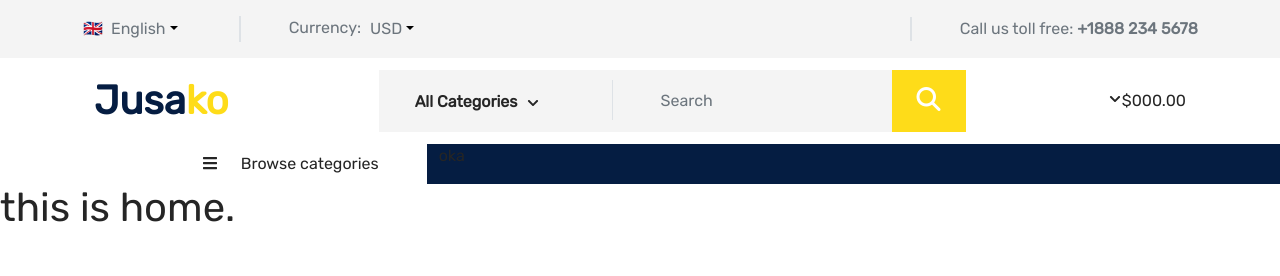
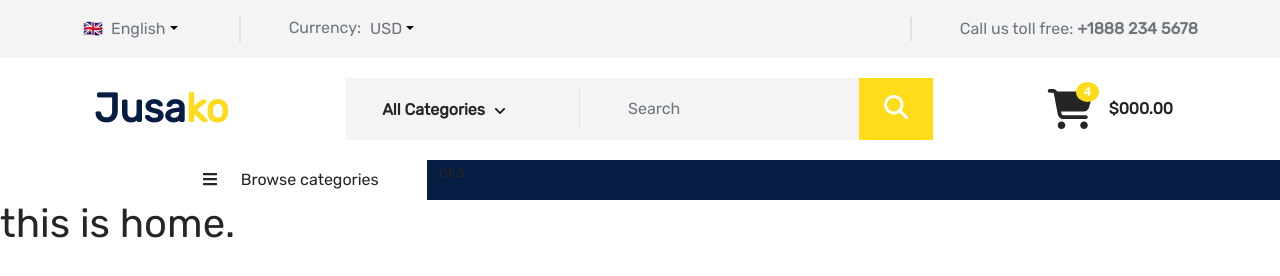
Before and after one commit to monzoor/walton, a React app: page / in a window 1280 px wide. Built offline with nearby package versions, Linux system fonts and the light colour scheme.

Commit message:
refactor header

```diff
--- a/src/Components/Icon/index.js
+++ b/src/Components/Icon/index.js
@@ -2,9 +2,11 @@ import { FontAwesomeIcon } from '@fortawesome/react-fontawesome';
 import { library } from '@fortawesome/fontawesome-svg-core';
 import { fab } from '@fortawesome/free-brands-svg-icons';
 import { fas } from '@fortawesome/free-solid-svg-icons';
+import { far } from '@fortawesome/free-regular-svg-icons';
+
 import classNames from 'classnames';
 
-library.add(fab, fas);
+library.add(fab, fas, far);
 
 const Icon = ({ icon, className }) => {
   const style = classNames({ [className]: !!className });
--- a/src/Components/Menu/Header.js
+++ b/src/Components/Menu/Header.js
@@ -1,24 +1,10 @@
 import { Link } from 'react-router-dom';
-import { Logo, Icon, Categories } from '@components';
-import { useState } from 'react';
-import { useOutsideAlerter } from '@utils/dropDown';
-import { useRef } from 'react';
+import { Logo } from '@components';
 
-const Header = () => {
-  const categoriesRef = useRef(null);
-  const [viewCategories, setViewCategories] = useState(false);
-  const toggleCategories = () => {
-    setViewCategories((viewCategories) => !viewCategories);
-  };
-  const closeCategory = () => {
-    setViewCategories(false);
-  };
-
-  useOutsideAlerter(categoriesRef, closeCategory);
-
+const Header = ({ children }) => {
   return (
     <div className="container header">
-      <nav className="navbar navbar-expand-lg navbar-light">
+      <nav className="navbar navbar-expand-lg navbar-dark py-3">
         <div className="container-fluid">
           <Link to="/" className="navbar-brand text-decoration-none">
             <Logo />
@@ -33,52 +19,10 @@ const Header = () => {
             aria-expanded="false"
             aria-label="Toggle navigation"
           >
-            <span className="navbar-toggler-icon">wewxw</span>
+            <span className="navbar-toggler-icon"></span>
           </button>
           <div className="collapse navbar-collapse" id="navbarSupportedContent">
-            <ul className="navbar-nav mx-auto mb-2 mb-lg-0">
-              <li className="nav-item">
-                <div className="row bg-light">
-                  <div className="col-auto position-relative">
-                    <div
-                      ref={categoriesRef}
-                      onClick={toggleCategories}
-                      className="pointer mt-3 ms-4 pt-1"
-                    >
-                      <span className="fw-bold">All Categories</span>
-                      <Icon
-                        className="ms-2 pt-1 me-5"
-                        icon={['fas', 'chevron-down']}
-                      />
-                    </div>
-                    <Categories show={viewCategories} />
-                  </div>
-                  <div className="col pe-0">
-                    <form className="d-flex">
-                      <input
-                        className="form-control bg-transparent border-0 border-start ps-5"
-                        type="search"
-                        placeholder="Search"
-                        aria-label="Search"
-                      />
-                      <button
-                        className="btn btn-primary px-4 py-3"
-                        type="submit"
-                      >
-                        <i
-                          class="fa fa-search text-white fs-4"
-                          aria-hidden="true"
-                        ></i>
-                      </button>
-                    </form>
-                  </div>
-                </div>
-              </li>
-            </ul>
-            <div className="d-flex">
-              <Icon className="ms-2 pt-1" icon={['fas', 'chevron-down']} />
-              $000.00
-            </div>
+            {children}
           </div>
         </div>
       </nav>
--- a/src/Core/Layout/Base.js
+++ b/src/Core/Layout/Base.js
@@ -3,8 +3,10 @@ import Routes from '../../Routes';
 import { TopNav, Header } from '@components';
 import LanguageSelection from './LanguageSelection';
 import CurrencySelection from './CurrencySelection';
+import Cart from './Cart';
+import SearchBar from './SearchBar';
 
-const BaseLayout = ({ children }) => {
+const BaseLayout = () => {
   return (
     <>
       <TopNav>
@@ -21,7 +23,10 @@ const BaseLayout = ({ children }) => {
           <span className="fw-bold">+1888 234 5678 </span>
         </div>
       </TopNav>
-      <Header />
+      <Header>
+        <SearchBar />
+        <Cart />
+      </Header>
       <Routes />
     </>
   );
--- /dev/null
+++ b/src/Core/Layout/Cart.js
@@ -0,0 +1,18 @@
+const Cart = () => {
+  return (
+    <div className="d-flex">
+      <button
+        type="button"
+        className="btn btn-transparent position-relative d-flex align-items-center"
+      >
+        <i className="fa fa-shopping-cart me-3 fs-1" />
+        <span className="badge bg-primary position-absolute rounded-circle">
+          4
+        </span>
+        <span className="fw-bolder">$000.00</span>
+      </button>
+    </div>
+  );
+};
+
+export default Cart;
--- /dev/null
+++ b/src/Core/Layout/SearchBar.js
@@ -0,0 +1,52 @@
+import { Icon, Categories } from '@components';
+import { useState } from 'react';
+import { useOutsideAlerter } from '@utils/dropDown';
+import { useRef } from 'react';
+
+const SearchBar = () => {
+  const categoriesRef = useRef(null);
+  const [viewCategories, setViewCategories] = useState(false);
+  const toggleCategories = () => {
+    setViewCategories((viewCategories) => !viewCategories);
+  };
+  const closeCategory = () => {
+    setViewCategories(false);
+  };
+
+  useOutsideAlerter(categoriesRef, closeCategory);
+
+  return (
+    <ul className="navbar-nav mx-auto mb-2 mb-lg-0">
+      <li className="nav-item">
+        <div className="row bg-light">
+          <div className="col-auto position-relative">
+            <div
+              ref={categoriesRef}
+              onClick={toggleCategories}
+              className="pointer mt-3 ms-4 pt-1"
+            >
+              <span className="fw-bold">All Categories</span>
+              <Icon className="ms-2 pt-1 me-5" icon={['fas', 'chevron-down']} />
+            </div>
+            <Categories show={viewCategories} />
+          </div>
+          <div className="col pe-0">
+            <form className="d-flex">
+              <input
+                className="form-control bg-transparent border-0 border-start ps-5"
+                type="search"
+                placeholder="Search"
+                aria-label="Search"
+              />
+              <button className="btn btn-primary px-4 py-3" type="submit">
+                <i className="fa fa-search text-white fs-4" />
+              </button>
+            </form>
+          </div>
+        </div>
+      </li>
+    </ul>
+  );
+};
+
+export default SearchBar;
--- a/src/styles/components/_header.scss
+++ b/src/styles/components/_header.scss
@@ -3,4 +3,7 @@
 		height: 40px;
 		margin-top: 10px;
 	}
+	.badge {
+		left: 40px;
+	}
 }
```
